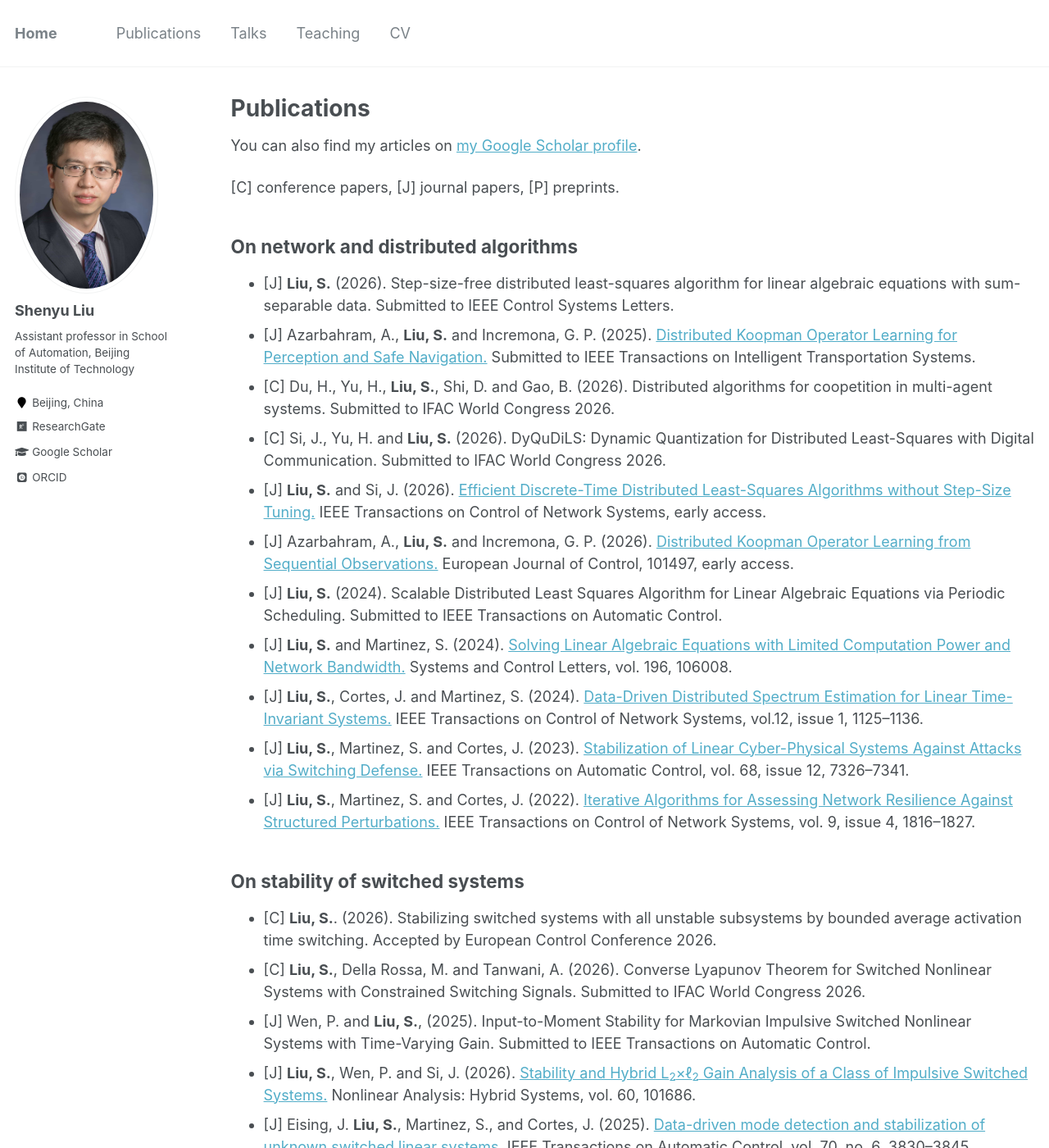
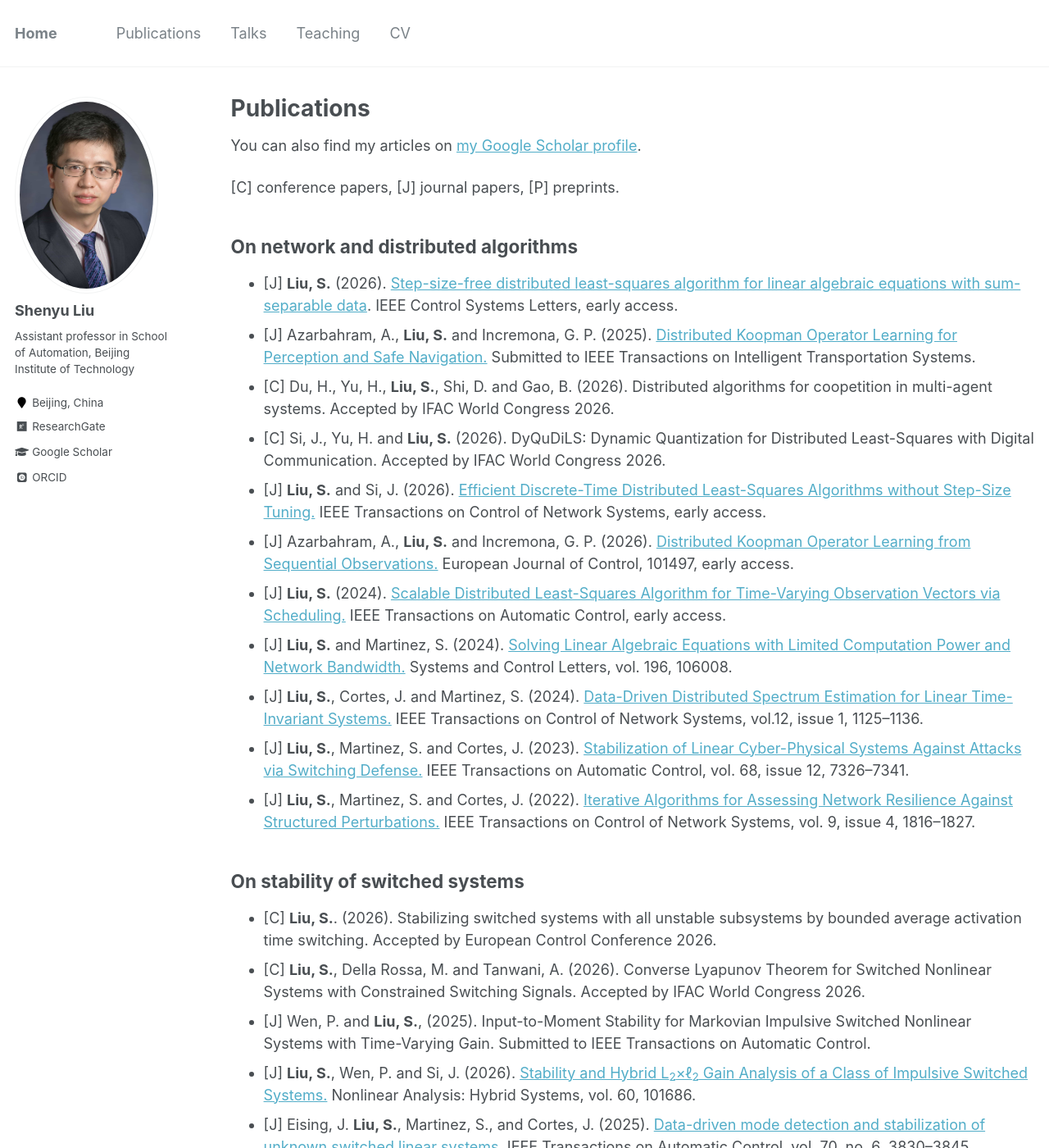
Before and after one commit to Shenyu-Liu/Shenyu-Liu.github.io, a Jekyll site: the page built from _pages/publications.md, in a window 1280 px wide and 1400 px high. Shown: the whole window at 82% size. Built offline with Jekyll 4.4.1, drawn with Linux system fonts in a browser that asks for light colours; some web fonts are replaced.

Commit message:
Update publications.md

```diff
--- a/_pages/publications.md
+++ b/_pages/publications.md
@@ -13,13 +13,13 @@ author_profile: true
 
 On network and distributed algorithms
 ------
-* [J] <strong>Liu, S.</strong> (2026). Step-size-free distributed least-squares algorithm for linear algebraic equations with sum-separable data. Submitted to IEEE Control Systems Letters.
+* [J] <strong>Liu, S.</strong> (2026). <a href="https://ieeexplore.ieee.org/document/11546697">Step-size-free distributed least-squares algorithm for linear algebraic equations with sum-separable data</a>. IEEE Control Systems Letters, early access.
 * [J] Azarbahram, A., <strong>Liu, S.</strong> and Incremona, G. P. (2025). <a href="https://arxiv.org/abs/2511.22368">Distributed Koopman Operator Learning for Perception and Safe Navigation.</a> Submitted to IEEE Transactions on Intelligent Transportation Systems.
-* [C] Du, H., Yu, H., <strong>Liu, S.</strong>, Shi, D. and Gao, B. (2026). Distributed algorithms for coopetition in multi-agent systems. Submitted to IFAC World Congress 2026.
-* [C] Si, J., Yu, H. and <strong>Liu, S.</strong> (2026). DyQuDiLS: Dynamic Quantization for Distributed Least-Squares with Digital Communication. Submitted to IFAC World Congress 2026.
+* [C] Du, H., Yu, H., <strong>Liu, S.</strong>, Shi, D. and Gao, B. (2026). Distributed algorithms for coopetition in multi-agent systems. Accepted by IFAC World Congress 2026.
+* [C] Si, J., Yu, H. and <strong>Liu, S.</strong> (2026). DyQuDiLS: Dynamic Quantization for Distributed Least-Squares with Digital Communication. Accepted by IFAC World Congress 2026.
 * [J] <strong>Liu, S.</strong> and Si, J. (2026). <a href ="https://ieeexplore.ieee.org/document/11409456">Efficient Discrete-Time Distributed Least-Squares Algorithms without Step-Size Tuning.</a> IEEE Transactions on Control of Network Systems, early access.
 * [J] Azarbahram, A., <strong>Liu, S.</strong> and Incremona, G. P. (2026). <a href ="https://www.sciencedirect.com/science/article/pii/S0947358026000506">Distributed Koopman Operator Learning from Sequential Observations.</a> European Journal of Control, 101497, early access.
-* [J] <strong>Liu, S.</strong> (2024). 	Scalable Distributed Least Squares Algorithm for Linear Algebraic Equations via Periodic Scheduling. Submitted to IEEE Transactions on Automatic Control.
+* [J] <strong>Liu, S.</strong> (2024). 	<a href="https://ieeexplore.ieee.org/document/11552642">Scalable Distributed Least-Squares Algorithm for Time-Varying Observation Vectors via Scheduling.</a> IEEE Transactions on Automatic Control, early access.
 * [J] <strong>Liu, S.</strong> and Martinez, S. (2024). <a href ="https://www.sciencedirect.com/science/article/pii/S0167691124002962">Solving Linear Algebraic Equations with Limited Computation Power and Network Bandwidth.</a> Systems and Control Letters, vol. 196, 106008.
 * [J] <strong>Liu, S.</strong>, Cortes, J. and Martinez, S. (2024). <a href ="https://ieeexplore.ieee.org/document/10608395">Data-Driven Distributed Spectrum Estimation for Linear Time-Invariant Systems.</a> IEEE Transactions on Control of Network Systems, vol.12, issue 1, 1125&ndash;1136.
 * [J] <strong>Liu, S.</strong>, Martinez, S. and Cortes, J. (2023). <a href ="https://ieeexplore.ieee.org/document/10128668">Stabilization of Linear Cyber-Physical Systems Against Attacks via Switching Defense.</a> IEEE Transactions on Automatic Control, vol. 68, issue 12, 7326&ndash;7341.
@@ -28,7 +28,7 @@ On network and distributed algorithms
 On stability of switched systems
 ------
 * [C] <strong>Liu, S.</strong>. (2026). Stabilizing switched systems with all unstable subsystems by bounded average activation time switching. Accepted by European Control Conference 2026.
-* [C] <strong>Liu, S.</strong>, Della Rossa, M. and Tanwani, A. (2026). Converse Lyapunov Theorem for Switched Nonlinear Systems with Constrained Switching Signals. Submitted to IFAC World Congress 2026.
+* [C] <strong>Liu, S.</strong>, Della Rossa, M. and Tanwani, A. (2026). Converse Lyapunov Theorem for Switched Nonlinear Systems with Constrained Switching Signals. Accepted by IFAC World Congress 2026.
 * [J] Wen, P. and <strong> Liu, S.</strong>, (2025). Input-to-Moment Stability for Markovian Impulsive Switched Nonlinear Systems with Time-Varying Gain. Submitted to IEEE Transactions on Automatic Control.
 * [J] <strong>Liu, S.</strong>, Wen, P. and Si, J. (2026). <a href= "https://www.sciencedirect.com/science/article/pii/S1751570X26000129">Stability and Hybrid L<sub>2</sub>×ℓ<sub>2</sub> Gain Analysis of a Class of Impulsive Switched Systems.</a> Nonlinear Analysis: Hybrid Systems, vol. 60, 101686.
 * [J] Eising, J. <strong>Liu, S.</strong>, Martinez, S., and Cortes, J. (2025). <a href="https://ieeexplore.ieee.org/document/10810729">Data-driven mode detection and stabilization of unknown switched linear systems</a>. IEEE Transactions on Automatic Control, vol. 70, no. 6, 3830&ndash;3845.
```
